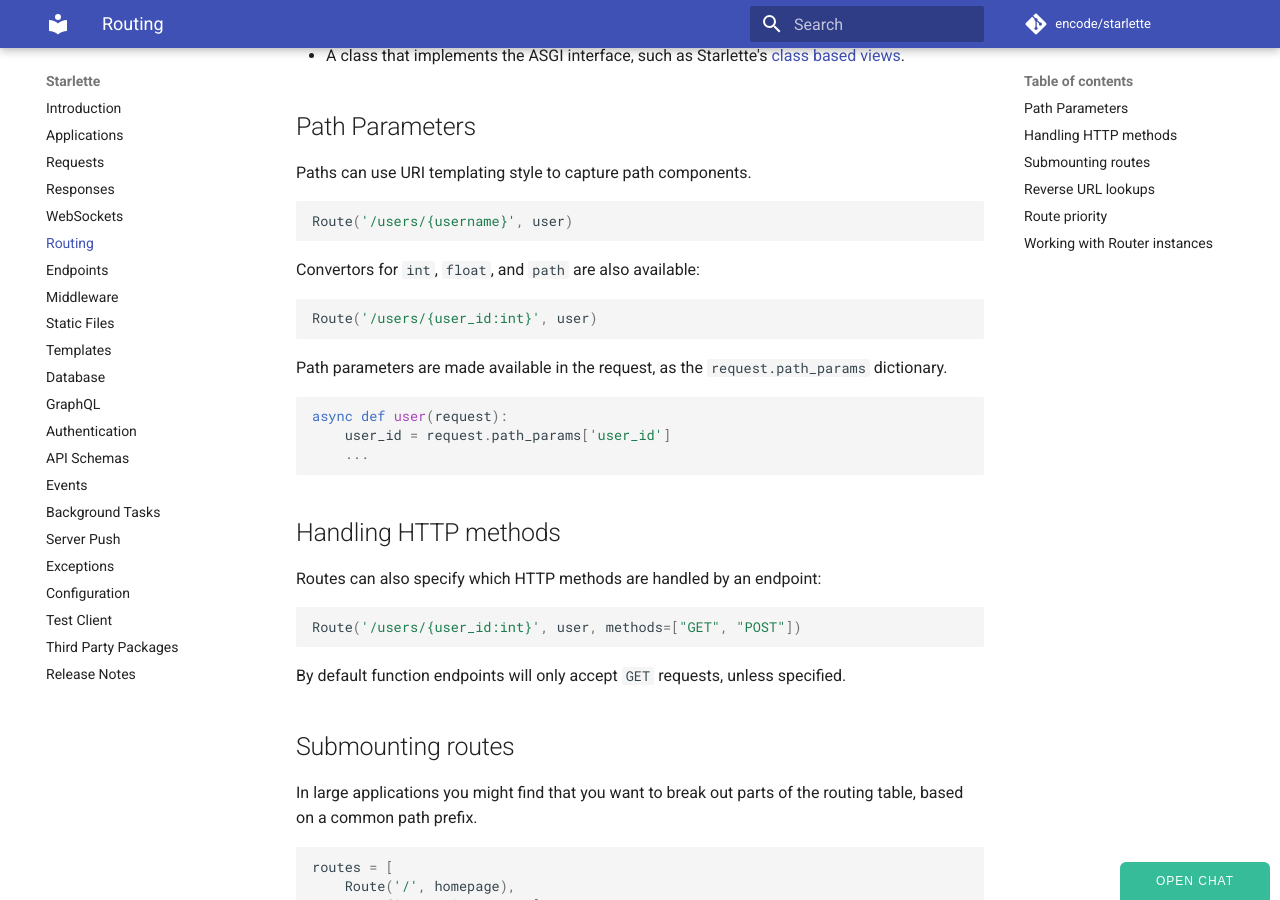
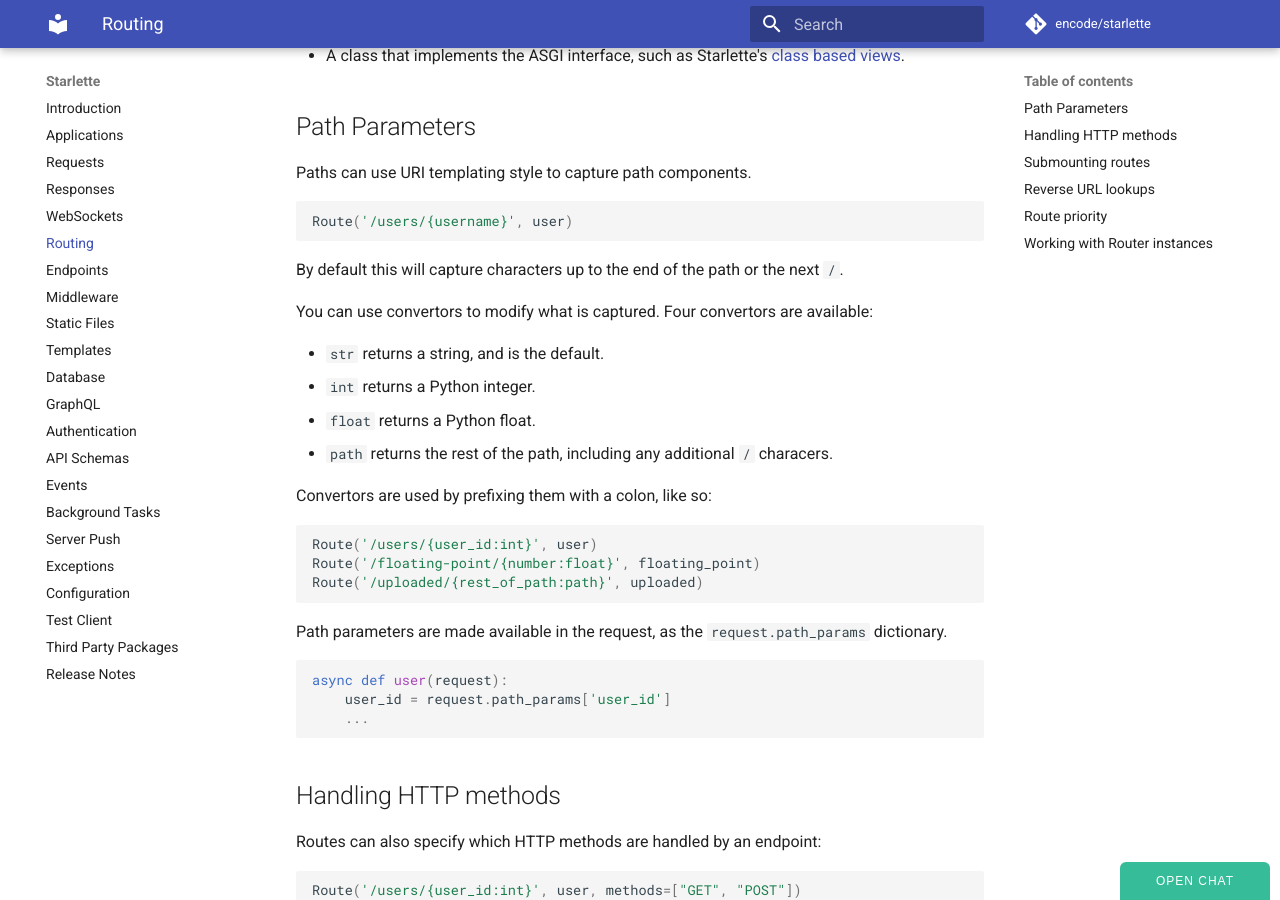
Before and after one commit to hidraco/starlette, an MkDocs documentation site: the page built from docs/routing.md, in a window 1280 px wide and 900 px high, scrolled down 684 px. Built offline with MkDocs 1.6.1 and Material for MkDocs 9.7.7, drawn with Linux system fonts in a browser that asks for light colours; comment, search, counter and statistics services are not loaded.

Commit message:
More detail on how to use convertors
It wasn't immediately clear to me how to use them.

````diff
--- a/docs/routing.md
+++ b/docs/routing.md
@@ -36,11 +36,21 @@ Paths can use URI templating style to capture path components.
 ```python
 Route('/users/{username}', user)
 ```
+By default this will capture characters up to the end of the path or the next `/`.
 
-Convertors for `int`, `float`, and `path` are also available:
+You can use convertors to modify what is captured. Four convertors are available:
+
+* `str` returns a string, and is the default.
+* `int` returns a Python integer.
+* `float` returns a Python float.
+* `path` returns the rest of the path, including any additional `/` characers.
+
+Convertors are used by prefixing them with a colon, like so:
 
 ```python
 Route('/users/{user_id:int}', user)
+Route('/floating-point/{number:float}', floating_point)
+Route('/uploaded/{rest_of_path:path}', uploaded)
 ```
 
 Path parameters are made available in the request, as the `request.path_params`
````
